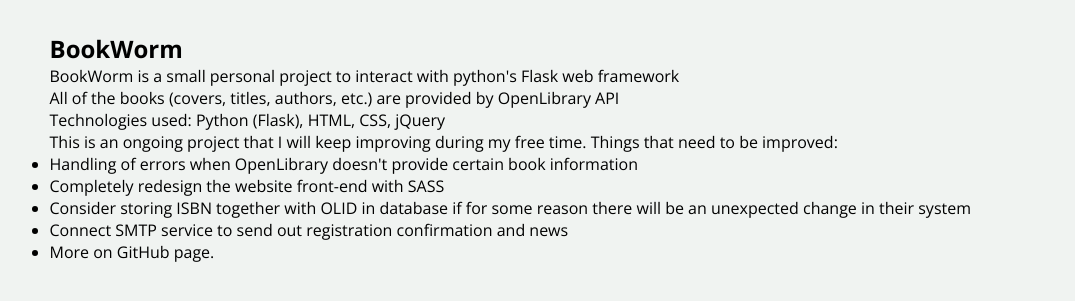
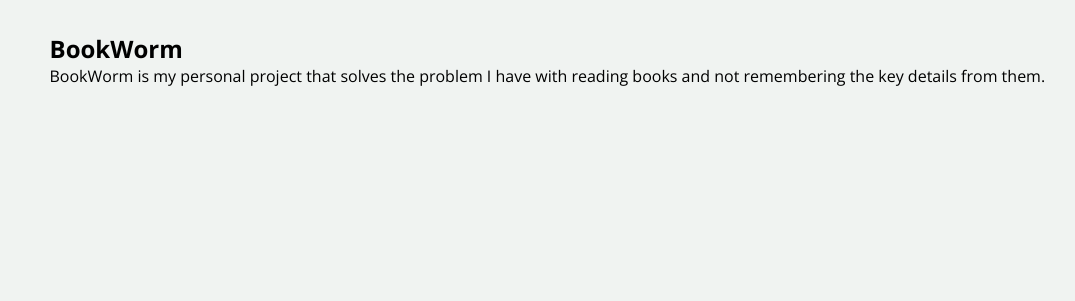
Before and after one commit to adfedotov/BookWorm, a Flask app: page /about in a window 1280 px wide. Shown: the part 70-371 px from the top of the page, without its empty margins (88-1163 px from the left). Run offline with Flask 2, Linux system fonts and the light colour scheme.

Commit message:
Minor styling changes

```diff
--- a/bookworm/static/style.css
+++ b/bookworm/static/style.css
@@ -195,6 +195,7 @@
 	object-fit: contain;
 	height: auto;
 	max-height: 100%;
+	width: 100px;
 }
 .search-result-card a {
 	align-self: center;
@@ -224,6 +225,9 @@
     display: flex;
     flex-direction: column;
     margin: 0 auto 0 1em;
+}
+.book-display-controls {
+    min-width: 80px;
 }
 .book-display-controls form {
     display: flex;
--- a/bookworm/templates/dashboard/dashboard.html
+++ b/bookworm/templates/dashboard/dashboard.html
@@ -4,7 +4,7 @@
 <section class="dashboard">
     <div class="dashboard-controls">
         <a href="{{ url_for('dashboard.book_search') }}" class="btn btn-new">Create New</a>
-        <input type="text" name="Note search" placeholder="Search for your note" id="local-search" oninput="localSearch();">
+        <input type="text" name="Note search" placeholder="Search for your note" id="local-search">
     </div>
     <div class="dashboard-books">
       {% if cards[0] %}
--- a/bookworm/templates/dashboard/edit.html
+++ b/bookworm/templates/dashboard/edit.html
@@ -17,7 +17,7 @@
         {{ form.csrf_token() }}
         {{ form.text() }}
         {{ form.submit(class_="btn btn-green") }}
-        <a href="{{ url_for('dashboard.note_delete', bid=book['id']) }}" class="btn btn-red">Delete note</a>
+        <a href="{{ url_for('dashboard.note_delete', bid=bid) }}" class="btn btn-red">Delete note</a>
       </form>
     </div>
   </div>
--- a/bookworm/templates/dashboard/search.html
+++ b/bookworm/templates/dashboard/search.html
@@ -13,7 +13,7 @@
                     <img src="{{ book['img_url'] }}" alt="Book cover image">
                     <div class="searh-card-info">
                         <h3>{{ book['title'] }}</h3>
-                        <small>Year: {{ book['year'] }}</small>
+                        <small>Publication year: {{ book['year'] }}</small>
                         <small><i>by {{ book['author'] }}</i></small>
                     </div>
                     <a href="{{ url_for('dashboard.note_edit', bid=book['id']) }}" class="btn btn-choose">Choose</a>
--- a/bookworm/templates/main/about.html
+++ b/bookworm/templates/main/about.html
@@ -3,17 +3,6 @@
 {% block content %}
 <div class="about-block">
   <h2>BookWorm</h2>
-  <p>BookWorm is a small personal project to interact with python's Flask web framework</p>
-  <p>All of the books (covers, titles, authors, etc.) are provided by OpenLibrary API</p>
-  <p>Technologies used: Python (Flask), HTML, CSS, jQuery</p>
-  <p>This is an ongoing project that I will keep improving during my free time. Things that need to be improved:</p>
-  <ul>
-    <li>Handling of errors when OpenLibrary doesn't provide certain book information</li>
-    <li>Completely redesign the website front-end with SASS</li>
-    <li>Consider storing ISBN together with OLID in database if for some reason there will be an unexpected change in their system</li>
-    <li>Connect SMTP service to send out registration confirmation and news</li>
-    <li>More on GitHub page.</li>
-  </ul>
+  <p>BookWorm is my personal project that solves the problem I have with reading books and not remembering the key details from them.</p>
 </div>
-
 {% endblock %}
--- a/bookworm/templates/main/index.html
+++ b/bookworm/templates/main/index.html
@@ -4,6 +4,6 @@
 <section class="index container">
     <h1>BookWorm</h1>
     <p>The application to store your thoughts and ideas on the books you have read and make you never forget them.</p>
-    <a href="#" class="gh-logo"><img src="{{ url_for('static', filename='img/github.png') }}" alt="GitHub link"></a>
+    <a href="https://github.com/adfedotov/BookWorm" class="gh-logo"><img src="{{ url_for('static', filename='img/github.png') }}" alt="GitHub link"></a>
 </section>
 {% endblock %}
```
